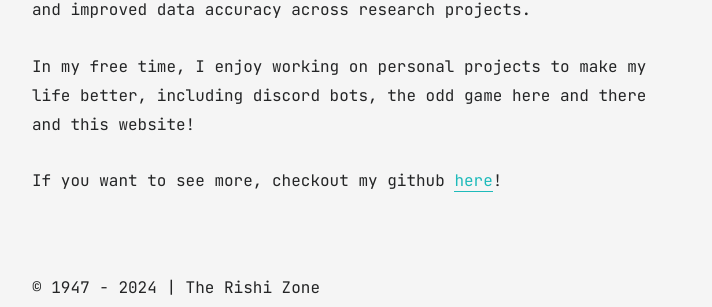
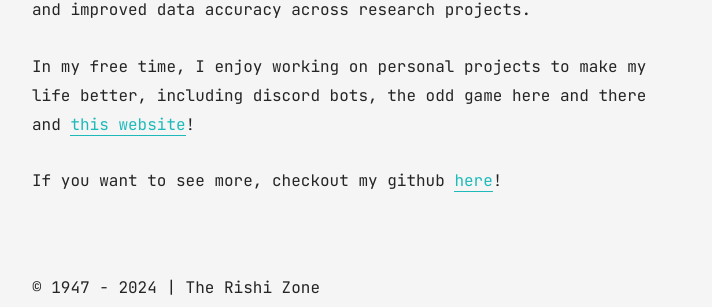
Before and after one commit to RishiMakesThings/RishiMakesThings.github.io, a Jekyll site: the page built from all_collections/_posts/2024-09-22-Rishi-Israni-Portfolio.md, in a window 1280 px wide. Shown: the part 899-1206 px from the top of the page, without its empty margins (283-995 px from the left). Built offline with Jekyll 4.4.1, drawn with Linux system fonts in a browser that asks for light colours.

```diff
--- a/all_collections/_posts/2024-09-22-Rishi-Israni-Portfolio.md
+++ b/all_collections/_posts/2024-09-22-Rishi-Israni-Portfolio.md
@@ -10,6 +10,6 @@ I am a passionate **Computer Science** and **Biotechnology** student at the **Un
 
 As a **Biotechnology Intern** at the Garvan Institute of Medical Research, I collaborated with clinical genetics teams to optimize patient data processing systems. This involved using **Large Language Models (LLMs)** to streamline patient acceptance processes and developing custom JavaScript extensions to reduce manual data entry. My efforts resulted in significant time savings for the team and improved data accuracy across research projects.
 
-In my free time, I enjoy working on personal projects to make my life better, including discord bots, the odd game here and there and this website!
+In my free time, I enjoy working on personal projects to make my life better, including discord bots, the odd game here and there and [this website](./)!
 
 If you want to see more, checkout my github [here](https://github.com/RishiMakesThings)!
```
